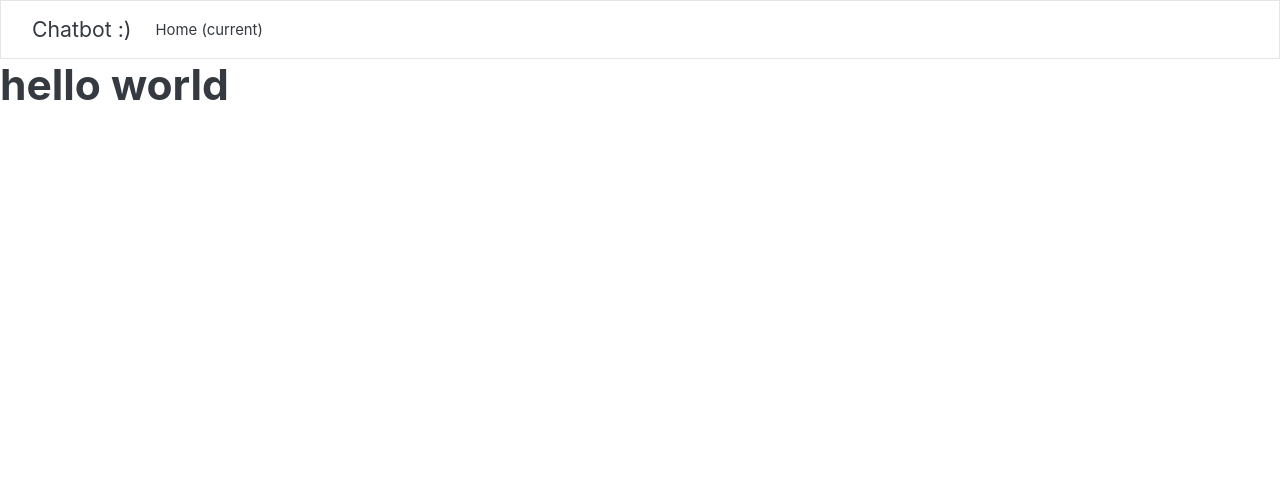
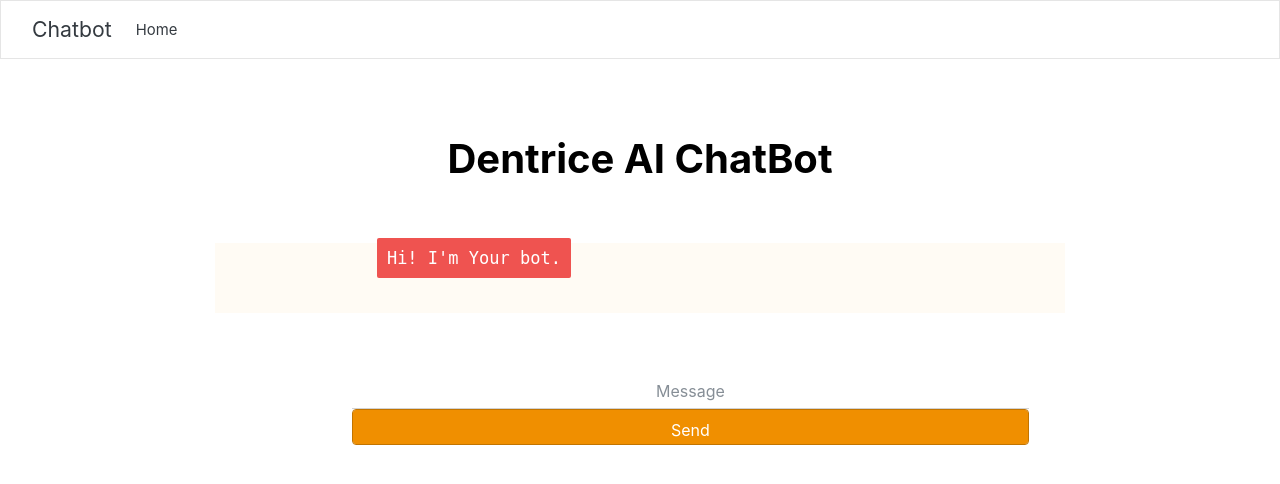
Before and after one commit to Brabitt/Chatbot-Py, a Flask app: page / in a window 1280 px wide. Shown: the top 484 px of the page. Run offline with Flask 2, Linux system fonts and the light colour scheme; parts of the project's set-up code (start-up, migrations or seed data) failed here and were passed over; some libraries are stand-ins or nearby versions.

Commit message:
user interface(Frontend, HTML, CSS)

```diff
--- a/Static/style.css
+++ b/Static/style.css
@@ -1,3 +1,168 @@
-#test {
-  text-color: red;
+body {
+
 }
+
+h1 {
+    color: black;
+    margin-bottom: 0cm;
+    margin-top: 2cm;
+    text-align: center;
+    font-size: 40px;
+}
+
+h3 {
+    color: black;
+    font-size: 20px;
+    margin-top: 3px;
+    text-align: center;
+}
+.row {
+    display: flex;
+    flex-wrap: wrap;
+    margin-right: -15px;
+    margin-left: -15px;
+}
+
+.ml-auto{
+    margin-left:auto !important;
+}
+.mr-auto{
+    margin-right:auto !important;
+}
+
+.col-md-10,.col-md-8,.col-md-4{
+    position: relative;
+    width: 100%;
+    min-height: 1px;
+    padding-right: 15px;
+    padding-left: 15px;
+}
+.col-md-8{flex:0 0 66.666667%;max-width:66.666667%}
+.col-md-4{flex:0 0 33.333333%;max-width:33.333333%}
+.col-md-10{flex:0 0 83.333333%;max-width:83.333333%}
+
+.form-control {
+    background: no-repeat bottom,50% calc(100% - 1px);
+    background-image: none, none;
+    background-size: auto, auto;
+    background-size: 0 100%,100% 100%;
+    border: 0;
+    height: 36px;
+    transition: background 0s ease-out;
+    padding-left: 0;
+    padding-right: 0;
+    border-radius: 0;
+    font-size: 14px;
+}
+.form-control {
+    display: block;
+    width: 100%;
+    padding: .4375rem 0;
+    padding-right: 0px;
+    padding-left: 0px;
+    font-size: 1rem;
+    line-height: 1.5;
+    color: #495057;
+    border:none;
+    background-color: transparent;
+    background-clip: padding-box;
+    border-bottom: 1px solid #d2d2d2;
+    box-shadow: none;
+    transition: border-color .15s ease-in-out,box-shadow .15s ease-in-out;
+}
+.btn {
+    float: left;
+    text-align: center;
+    white-space: nowrap;
+    vertical-align: middle;
+    user-select: none;
+    border: 1px solid transparent;
+    padding: .46875rem 1rem;
+    font-size: 1rem;
+    line-height: 1.5;
+    border-radius: .25rem;
+    transition: color .15s ease-in-out,background-color .15s ease-in-out,border-color .15s ease-in-out,box-shadow .15s ease-in-out;
+}
+.btn-warning {
+    color: #fff;
+    background-color: #f08f00;
+    border-color: #c27400;
+}
+.btn.btn-warning:active, .btn.btn-warning:focus, .btn.btn-warning:hover {
+    box-shadow: 0 14px 26px -12px rgba(255,152,0,.42),0 4px 23px 0 rgba(0,0,0,.12),0 8px 10px -5px rgba(255,152,0,.2);
+}
+
+button, input, optgroup, select, textarea {
+    margin: 0;
+    font-family: inherit;
+    font-size: inherit;
+    line-height: inherit;
+    overflow:visible;
+    text-align: center;
+}
+#chatbox {
+    background-color: #fffbf4;
+    margin-left: auto;
+    margin-right: auto;
+    width: 80%;
+    min-height: 70px;
+    margin-top: 60px;
+}
+
+#userInput {
+    margin-left: auto;
+    margin-right: center;
+    width: 80%;
+    margin-top: 60px;
+}
+
+#textInput {
+    width: 87%;
+    border: none;
+    border-bottom: 3px solid #009688;
+    font-family: monospace;
+    font-size: 17px;
+}
+
+#buttonInput {
+    padding: 3px;
+    font-family: monospace;
+    font-size: 17px;
+}
+
+.userText {
+    color: white;
+    font-family: monospace;
+    font-size: 17px;
+    text-align: right !important;
+    line-height: 30px;
+    margin: 5px;
+}
+
+.userText span {
+    background-color: #009688;
+    padding: 10px;
+    border-radius: 2px;
+}
+
+.botText {
+    color: white;
+    font-family: monospace;
+    font-size: 17px;
+    text-align: left;
+    line-height: 30px;
+    margin: 5px;
+}
+
+.botText span {
+    background-color: #ef5350;
+    padding: 10px;
+    border-radius: 2px;
+}
+
+#tidbit {
+    position: absolute;
+    bottom: 0;
+    right: 0;
+    width: 300px;
+}
--- a/Templates/home.html
+++ b/Templates/home.html
@@ -1,16 +1,17 @@
 <!DOCTYPE html>
 <html lang="en">
 <head>
-    <meta charset="UTF-8">
+    <meta charset="UTF-8" >
     <title>Title</title>
     <link rel="stylesheet" href="https://cdn.jsdelivr.net/npm/bootswatch@4.5.2/dist/litera/bootstrap.min.css" integrity="sha384-enpDwFISL6M3ZGZ50Tjo8m65q06uLVnyvkFO3rsoW0UC15ATBFz3QEhr3hmxpYsn" crossorigin="anonymous">
     <link rel="stylesheet" href="/static/style.css">
+    <script src="https://ajax.googleapis.com/ajax/libs/jquery/3.2.1/jquery.min.js"></script>
 
 </head>
-
+<body>
          <nav class="navbar navbar-expand-lg navbar-light bg-light">
               <div class="container-fluid">
-        <a class="navbar-brand" href="#">Chatbot :)</a>
+                <a class="navbar-brand" href="#">Chatbot</a>
                 <button class="navbar-toggler" type="button" data-bs-toggle="collapse" data-bs-target="#navbarColor03" aria-controls="navbarColor03" aria-expanded="false" aria-label="Toggle navigation">
                   <span class="navbar-toggler-icon"></span>
                 </button>
@@ -18,16 +19,64 @@
                 <div class="collapse navbar-collapse" id="navbarColor03">
                   <ul class="navbar-nav me-auto">
                     <li class="nav-item">
-              <a class="nav-link active" href="#">Home
-                <span class="visually-hidden">(current)</span>
-              </a>
-            </li>
+                      <a class="nav-link active" href="/">Home</a>
                   </ul>
                 </div>
               </div>
          </nav>
-    <h1 id="test">hello world </h1>
-<body>
+     <div class="row">
+                <div class="col-md-10 mr-auto ml-auto">
+                    <h1>Dentrice AI ChatBot</h1>
+                    <form>
+                        <div id="chatbox">
+                            <div class="col-md-8 ml-auto mr-auto">
+                                <p class="botText"><span>Hi! I'm Your bot.</span></p>
+                            </div>
+                        </div>
+                        <div id="userInput" class="row">
+                            <div class="col-md-10">
+                                <input id="text" type="text" name="msg" placeholder="Message" class="form-control">
+                                <button type="submit" id="send" class="btn btn-warning form-control">Send</button>
+                            </div>
+                        </div>
+                    </form>
+                </div>
+            </div>
+
+
+
+
+
+    <script>
+    $(document).ready(function() {
+        $("form").on("submit", function(event) {
+            var rawText = $("#text").val();
+            var userHtml = '<p class="userText"><span>' + rawText + "</span></p>";
+            $("#text").val("");
+            $("#chatbox").append(userHtml);
+            document.getElementById("userInput").scrollIntoView({
+                block: "start",
+                behavior: "smooth",
+            });
+            $.ajax({
+                data: {
+                    msg: rawText,
+                },
+                type: "POST",
+                url: "/get",
+            }).done(function(data) {
+                var botHtml = '<p class="botText"><span>' + data + "</span></p>";
+                $("#chatbox").append($.parseHTML(botHtml));
+                document.getElementById("userInput").scrollIntoView({
+                    block: "start",
+                    behavior: "smooth",
+                });
+            });
+            event.preventDefault();
+        });
+    });
+</script>
+
 
 <script src="https://cdn.jsdelivr.net/npm/bootstrap@5.1.1/dist/js/bootstrap.bundle.min.js" integrity="sha384-/bQdsTh/da6pkI1MST/rWKFNjaCP5gBSY4sEBT38Q/9RBh9AH40zEOg7Hlq2THRZ" crossorigin="anonymous"></script>
 </body>
--- a/app.py
+++ b/app.py
@@ -1,5 +1,5 @@
-from flask import Flask, render_template
-# from chatbot import *
+from flask import Flask, render_template, request
+from chatbot import predict_class, getResponse, model, intents
 
 app = Flask(__name__)
 
@@ -10,5 +10,14 @@ def home():
     return render_template('home.html')
 
 
+@app.route("/get", methods=["POST"])
+def chatbot_response():
+    msg = request.form["msg"]
+
+    ints = predict_class(msg)
+    res = getResponse(ints, intents)
+    return res
+
+
 if __name__ == "__main__":
     app.run(debug=True, port=3000)
```
Also changed, not shown: chatbot.py (+4 -4 lines). Lines whose indentation alone changed are shown as unchanged.
